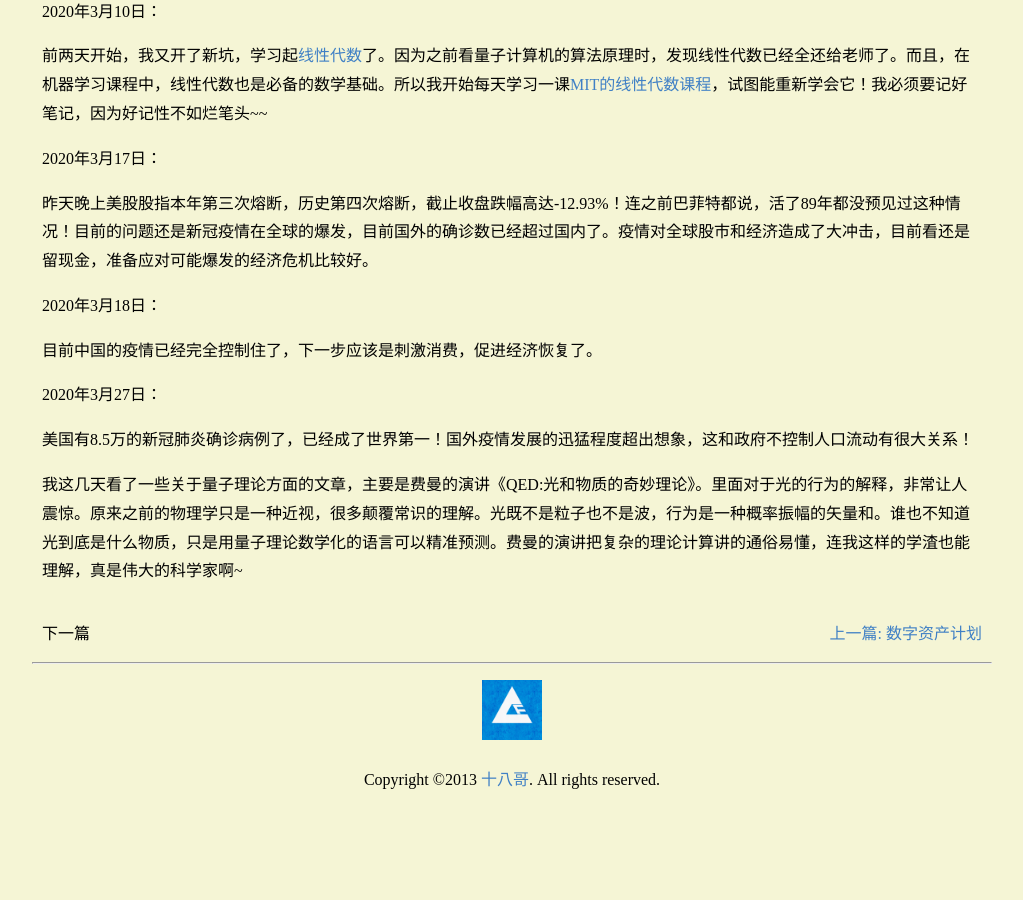
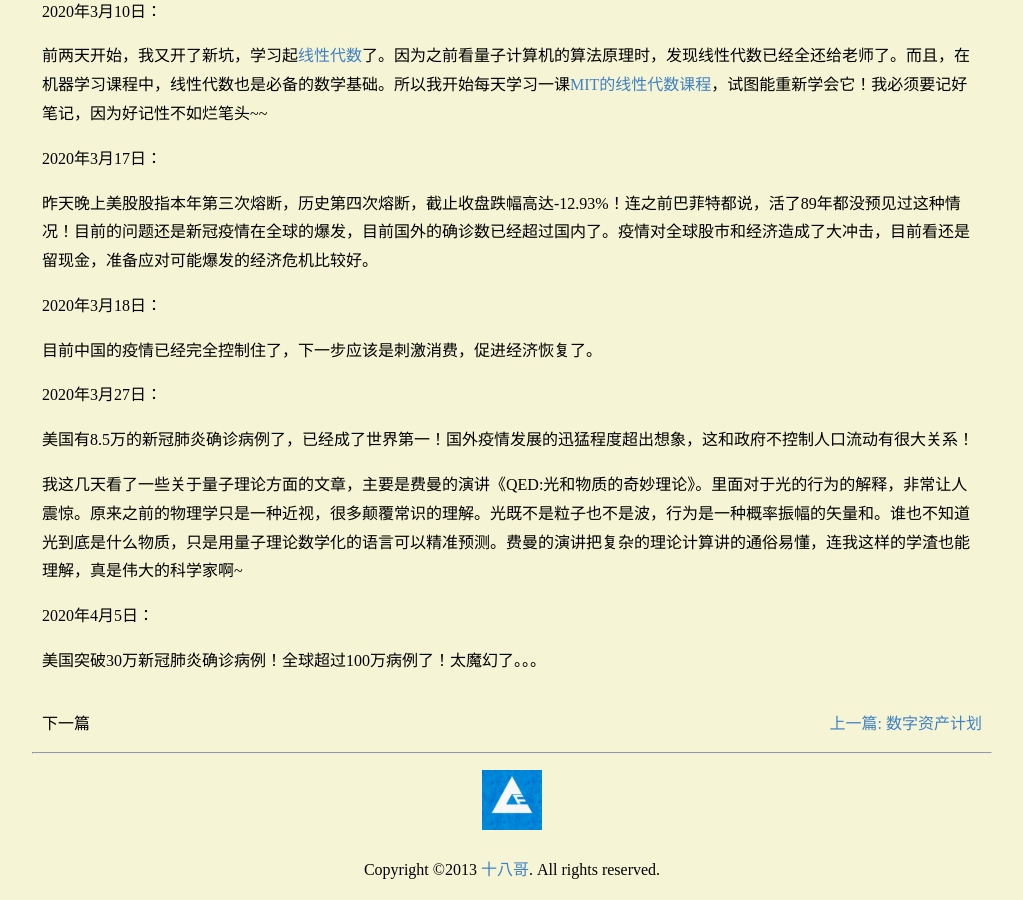
Before and after one commit to cforth/blog, a Jekyll site: the page built from _posts/2020-2-26-record.md, in a window 1280 px wide and 900 px high, scrolled down 1149 px. Shown: the whole window, without its empty margins (128-1151 px from the left). Built offline with Jekyll 4.4.1, drawn with Linux system fonts in a browser that asks for light colours; comment, search, counter and statistics services are not loaded; before the commit the page ends 1960 px from its top, so only the background shows below that.

Commit message:
Update 2020-2-26-record.md

```diff
--- a/_posts/2020-2-26-record.md
+++ b/_posts/2020-2-26-record.md
@@ -54,3 +54,7 @@ tags: [Thinking]
 美国有8.5万的新冠肺炎确诊病例了，已经成了世界第一！国外疫情发展的迅猛程度超出想象，这和政府不控制人口流动有很大关系！
 
 我这几天看了一些关于量子理论方面的文章，主要是费曼的演讲《QED:光和物质的奇妙理论》。里面对于光的行为的解释，非常让人震惊。原来之前的物理学只是一种近视，很多颠覆常识的理解。光既不是粒子也不是波，行为是一种概率振幅的矢量和。谁也不知道光到底是什么物质，只是用量子理论数学化的语言可以精准预测。费曼的演讲把复杂的理论计算讲的通俗易懂，连我这样的学渣也能理解，真是伟大的科学家啊~
+
+2020年4月5日：
+
+美国突破30万新冠肺炎确诊病例！全球超过100万病例了！太魔幻了。。。
```
